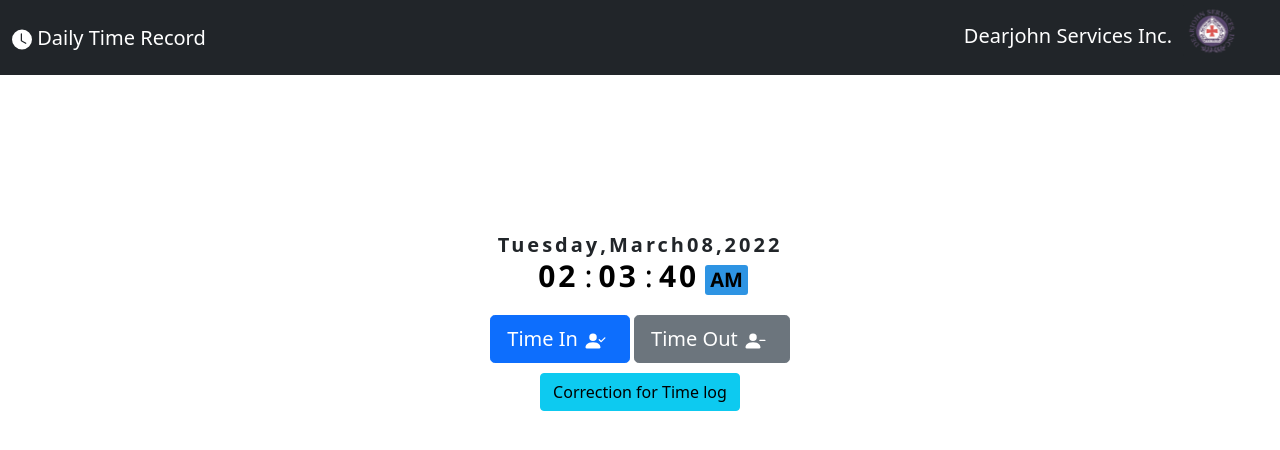
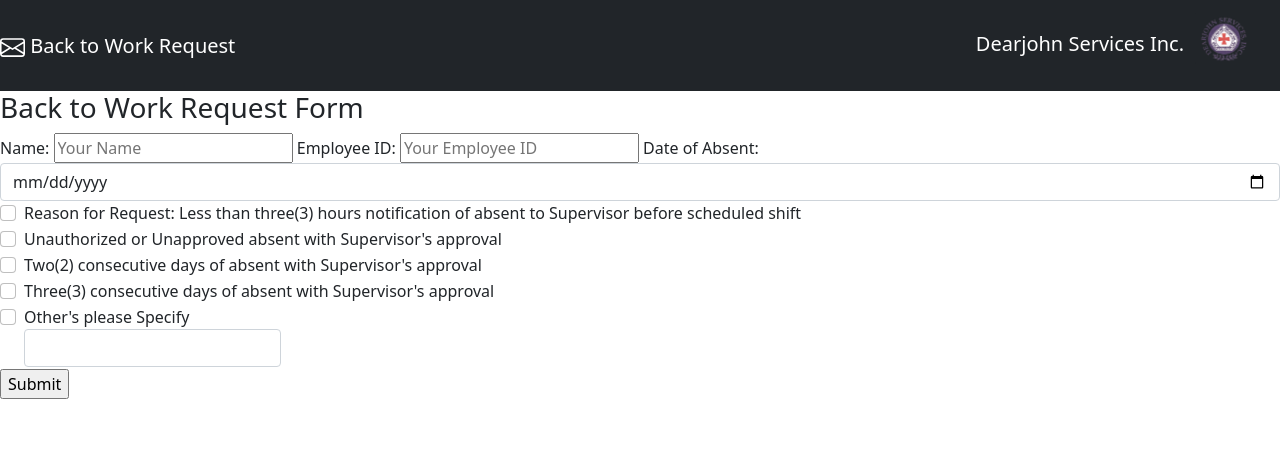
Before and after one commit to EdwardisMyName/Daily-TimeIn-TimeOut-Correction-of-Time-Log, a plain HTML site: page index.html in a window 1280 px wide. Drawn offline with nearby package versions, Linux system fonts and the light colour scheme; some icons are missing.

Commit message:
Update index.html

```diff
--- a/index.html
+++ b/index.html
@@ -1,149 +1,96 @@
-<!doctype html>
+<!DOCTYPE html>
 <html lang="en">
 <head>
-
-    <meta charset="utf-8">
-    <meta name="viewport" content="width=device-width, initial-scale=1">
+            <meta charset="UTF-8">
+            <meta http-equiv="X-UA-Compatible" content="IE=edge">
+            <meta name="viewport" content="width=device-width, initial-scale=1.0">
             <link href="https://cdn.jsdelivr.net/npm/bootstrap@5.1.3/dist/css/bootstrap.min.css" rel="stylesheet" integrity="sha384-1BmE4kWBq78iYhFldvKuhfTAU6auU8tT94WrHftjDbrCEXSU1oBoqyl2QvZ6jIW3" crossorigin="anonymous">
             <script src="https://cdn.jsdelivr.net/npm/@popperjs/core@2.10.2/dist/umd/popper.min.js" integrity="sha384-7+zCNj/IqJ95wo16oMtfsKbZ9ccEh31eOz1HGyDuCQ6wgnyJNSYdrPa03rtR1zdB" crossorigin="anonymous"></script>
             <script src="https://cdn.jsdelivr.net/npm/bootstrap@5.1.3/dist/js/bootstrap.min.js" integrity="sha384-QJHtvGhmr9XOIpI6YVutG+2QOK9T+ZnN4kzFN1RtK3zEFEIsxhlmWl5/YESvpZ13" crossorigin="anonymous"></script>
-    <title>DTR</title>
-    <link rel="stylesheet" href="Time in and out CSS.css">
-    <nav class="navbar navbar-expand-lg navbar-dark bg-dark">
-        <div class="container-fluid">
-          <a class="navbar-brand">
-            <svg xmlns="http://www.w3.org/2000/svg" width="20" height="25" fill="currentColor" class="bi bi-clock-fill" viewBox="0 0 16 16">
-                <path d="M16 8A8 8 0 1 1 0 8a8 8 0 0 1 16 0zM8 3.5a.5.5 0 0 0-1 0V9a.5.5 0 0 0 .252.434l3.5 2a.5.5 0 0 0 .496-.868L8 8.71V3.5z"/>
+            <link rel="stylesheet" href="BTR.css">
+            <nav class="navbar navbar-dark bg-dark py-3">
+        <span class="navbar-brand">
+            <svg xmlns="http://www.w3.org/2000/svg" width="25" height="25" fill="currentColor" class="bi bi-envelope" viewBox="0 0 16 16">
+                <path d="M0 4a2 2 0 0 1 2-2h12a2 2 0 0 1 2 2v8a2 2 0 0 1-2 2H2a2 2 0 0 1-2-2V4Zm2-1a1 1 0 0 0-1 1v.217l7 4.2 7-4.2V4a1 1 0 0 0-1-1H2Zm13 2.383-4.708 2.825L15 11.105V5.383Zm-.034 6.876-5.64-3.471L8 9.583l-1.326-.795-5.64 3.47A1 1 0 0 0 2 13h12a1 1 0 0 0 .966-.741ZM1 11.105l4.708-2.897L1 5.383v5.722Z"/>
             </svg>
-              Daily Time Record
-            <i class="bi bi-clock"></i>
-          </a>
+            Back to Work Request
+            <i class="bi bi-envelope"></i>
+        </span>
             <a class="navbar-brand">Dearjohn Services Inc.<img style="max-width:80px; margin-top: -10px;"
                 src="Johnservices.png">
             </a>
-          <button class="navbar-toggler" type="button" data-bs-toggle="collapse" data-bs-target="#navbarNav" aria-controls="navbarNav" aria-expanded="false" aria-label="Toggle navigation"></button>
-        </div>
 </nav>
-
 </head>
 
-<body onload="initClock()">
-<!--digital clock start-->
-    <div class="datetime">
-      <div class="date">
-        <span id="dayname">Day</span>,
-        <span id="Month">Month</span>
-        <span id="daynum">00</span>,
-        <span id="year">Year</span>
+
+<body>
+
+
+
+   <div id="overlay">
+       <form onsubmit="event.preventDefault(); validateForm()" aria-required="false">
+           <h3>Back to Work Request Form</h3>
+           <label for="name">Name:</label>
+           <input type="text" id="name" placeholder="Your Name" required>
+           <small class="error"></small>
+
+
+           <label for="employeeId">Employee ID:</label>
+           <input type="text" id="employeeId" placeholder="Your Employee ID" required>
+           <small class="error"></small>
+
+
+           <label for="date">Date of Absent:</label>
+            <input type="date" id="datepicker" class="form-control" required>
+            <small class="error"></small>
+
+
+            <div class="form-check" >
+                <label for="date">Reason for Request:</label>
+                <input class="form-check-input" type="checkbox" value="" id="flexCheckDefault" required>
+                <label class="form-check-label" for="flexCheckDefault">
+                    Less than three(3) hours notification of absent to Supervisor before scheduled shift
+                </label>
               </div>
+              <div class="form-check" ">
+                <input class="form-check-input" type="checkbox" value="" id="flexCheckChecked" >
+                <label class="form-check-label" for="flexCheckChecked" >
+                    Unauthorized or Unapproved absent with Supervisor's approval
+                </label>
               </div>
-  <div class="timedate">
-      <div class="time" >
-        <span id="hour">00</span>:
-        <span id="minutes">00</span>:
-        <span id="seconds">00</span>
-        <span id="period">AM</span>
+              <div class="form-check" >
+                <input class="form-check-input" type="checkbox" value="" id="flexCheckChecked" >
+                <label class="form-check-label" for="flexCheckChecked" >
+                    Two(2) consecutive days of absent with Supervisor's approval
+                </label>
               </div>
+              <div class="form-check" >
+                <input class="form-check-input" type="checkbox" value="" id="flexCheckChecked" >
+                <label class="form-check-label" for="flexCheckChecked" >
+                    Three(3) consecutive days of absent with Supervisor's approval
+                </label>
               </div>
-      <!--digital clock end-->
-      <div align="center" style="position: relative; top: 150px;">
-        <button type="button" class="btn btn-primary btn-lg">Time In<svg xmlns="http://www.w3.org/2000/svg" width="35" height="20" fill="currentColor" class="bi bi-person-check-fill" viewBox="0 0 16 16">
-          <path fill-rule="evenodd" d="M15.854 5.146a.5.5 0 0 1 0 .708l-3 3a.5.5 0 0 1-.708 0l-1.5-1.5a.5.5 0 0 1 .708-.708L12.5 7.793l2.646-2.647a.5.5 0 0 1 .708 0z"/>
-          <path d="M1 14s-1 0-1-1 1-4 6-4 6 3 6 4-1 1-1 1H1zm5-6a3 3 0 1 0 0-6 3 3 0 0 0 0 6z"/>
-        </svg></button>
-        <button type="button" class="btn btn-secondary btn-lg">Time Out<svg xmlns="http://www.w3.org/2000/svg" width="35" height="20" fill="currentColor" class="bi bi-person-dash-fill" viewBox="0 0 16 16">
-          <path fill-rule="evenodd" d="M11 7.5a.5.5 0 0 1 .5-.5h4a.5.5 0 0 1 0 1h-4a.5.5 0 0 1-.5-.5z"/>
-          <path d="M1 14s-1 0-1-1 1-4 6-4 6 3 6 4-1 1-1 1H1zm5-6a3 3 0 1 0 0-6 3 3 0 0 0 0 6z"/>
-        </svg></button>
+              <div class="form-check" >
+                <input class="form-check-input" type="checkbox" value="" id="flexCheckChecked" >
+                <label class="form-check-label" for="flexCheckChecked" >
+                    Other's please Specify
+                    <input type="text" class="form-control">
+                </label>
               </div>
-  </div>
-      <script type="text/javascript">
-        function updateClock(){
-          var now = new Date();
-          var dname = now.getDay(),
-              mo = now.getMonth(),
-              dnum = now.getDate(),
-              yr = now.getFullYear(),
-              hou = now.getHours(),
-              min = now.getMinutes(),
-              sec = now.getSeconds(),
-              pe = "AM";
 
-              if(hou >= 12){
-                pe = "PM";
-              }
-              if(hou == 0){
-                hou = 12;
-              }
-              if(hou > 12){
-                hou = hou - 12;
-              }
 
-              Number.prototype.pad = function(digits){
-                for(var n = this.toString(); n.length < digits; n = 0 + n);
-                return n;
-              }
-
-          var months = ["January", "February", "March", "April", "May", "June", "July", "August", "September", "October", "November", "December"];
-          var week = ["Sunday", "Monday", "Tuesday", "Wednesday", "Thursday", "Friday", "Saturday"];
-          var ids = ["dayname", "Month", "daynum", "year", "hour", "minutes", "seconds", "period"];
-          var values = [week[dname], months[mo], dnum.pad(2), yr, hou.pad(2), min.pad(2), sec.pad(2), pe];
-          for(var i = 0; i < ids.length; i++)
-          document.getElementById(ids[i]).firstChild.nodeValue = values[i];
-
-        }
-
-        function initClock(){
-          updateClock();
-          window.setInterval("updateClock()", 1);
-
-        }
-      </script>
-
-       <div align="center" style="position: relative; top: 160px;">
-        <button class="btn btn-info btn-md" type="button" data-bs-toggle="modal" data-bs-target="#mymodal">Correction for Time log</button>
-       </div>
-        <div class="modal fade" id="mymodal" role="dialog">
-            <div class="modal-dialog">
-                <div class="modal-content">
-                    <div class="modal-header">
-                        <h4 class="modal-title">Correction for Time In & Time Out</h4>
-                        <button class="btn-close" type="button" data-bs-dismiss="modal"></button>
-                    </div>
-                    <div class="modal-body">
-                        <form action="">
-                            <div class="mb-3">
-                                <label for="name">Name:</label>
-                                <input type="text" class="form-control">
-                            </div>
-                            <div class="mb-3">
-                                 <label for="time">Correct Time</label><br>
-                                 <input type="time" id="appt" name="appt" min="8:00" max="17:00">
-                            </div>
-                            <div class="mb-3">
-                                 <label for="date">Date:</label>
-                                 <input type="date" id="datepicker" class="form-control">
-                            </div>
-                            <div class="mb-3">
-                                 <label for="Time Log">Correct Time Log:</label>
-                                 <input type="Time Log" class="form-control">
-
-                           </div>
-                            <div class="mb-3">
-                                <label for="reason">Reason:</label>
-                                <input type="text" class="form-control"><br>
-                            </div>
-                            <button type="submit" class="btn btn-primary">Submit</button>
+           <div class="center"></div>
+           <input type="submit" value="Submit">
+           <p id="success"></p>
        </form>
    </div>
-                </div>
-            </div>
-        </div>
-        <script src="DTR.js"></script>
+
+    <script src="BTR.js"></script>
     <script>
         $( function(){
             $( "#datepicker" ).datepicker();
         });
     </script>
+
 </body>
 </html>
```
Lines whose indentation alone changed are shown as unchanged.
